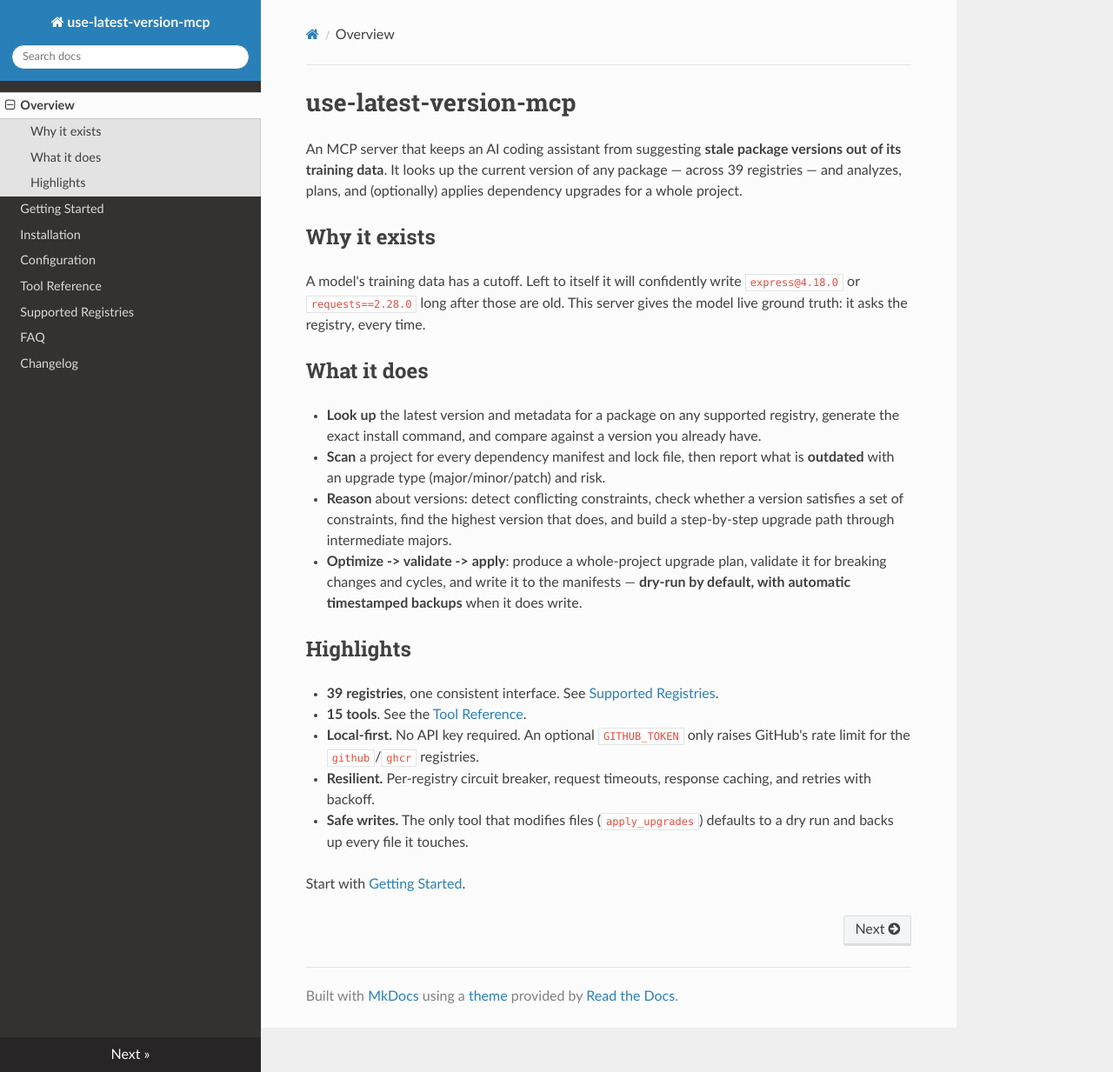
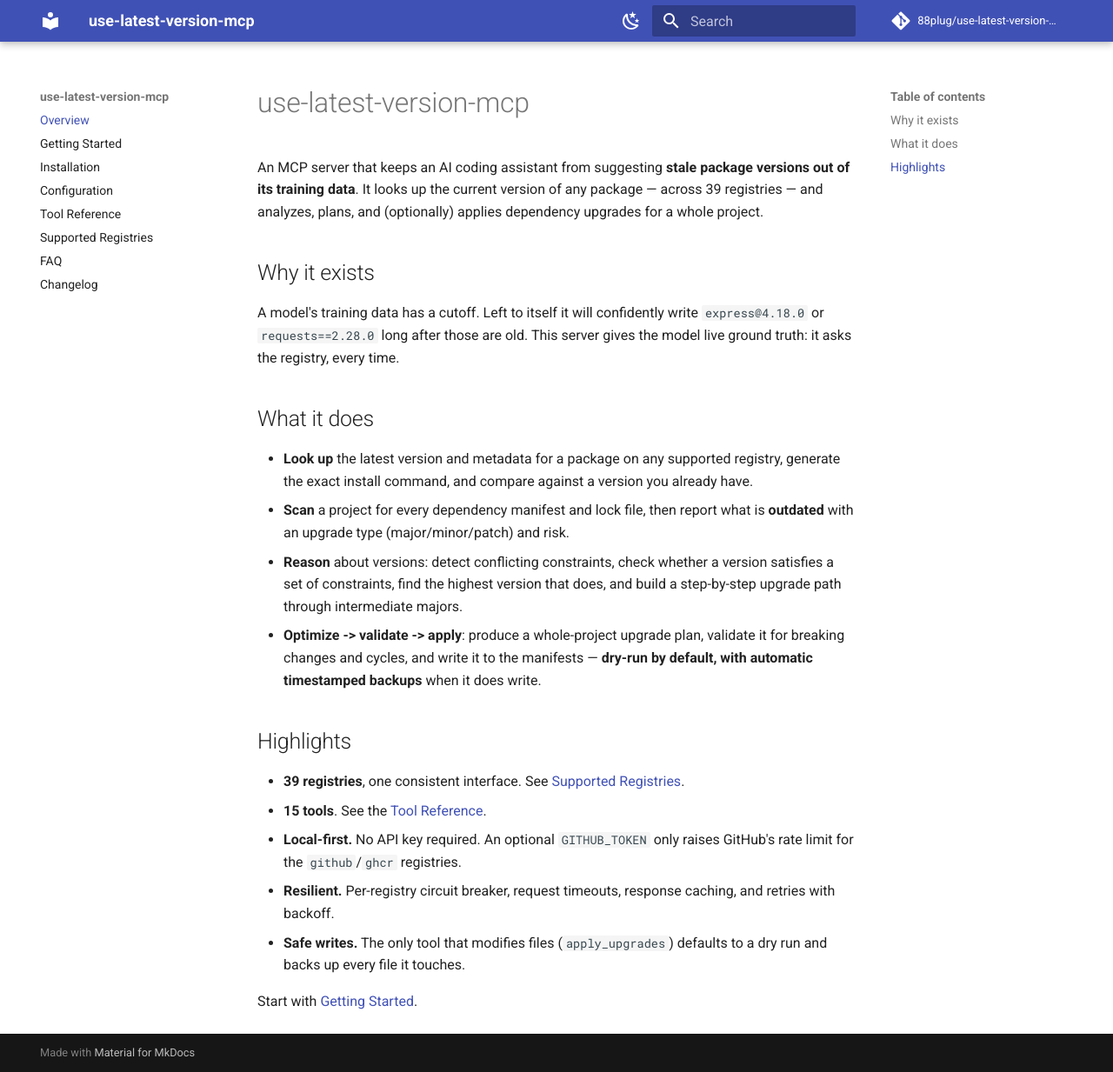
Before and after one commit to 88plug/use-latest-version-mcp, an MkDocs documentation site: the page built from docs/index.md, in a window 1280 px wide and 1233 px high. Shown: the whole window at 87% size. Built offline with MkDocs 1.6.1 and Material for MkDocs 9.7.7, drawn with Linux system fonts in a browser that asks for light colours; nearby versions of some CDN libraries; comment, search, counter and statistics services are not loaded.

Commit message:
fix: full 88plug skill compliance — FSL-1.1-ALv2, main branch, CI v7/v6.2/py3.13, MkDocs, gitignore

```diff
--- a/mkdocs.yml
+++ b/mkdocs.yml
@@ -1,18 +1,43 @@
 site_name: use-latest-version-mcp
 site_description: Always-current package versions across 39 registries, plus a safe scan/optimize/validate/apply upgrade pipeline, as an MCP server.
 site_author: 88plug
+site_url: https://88plug.github.io/use-latest-version-mcp/
+repo_url: https://github.com/88plug/use-latest-version-mcp
+repo_name: 88plug/use-latest-version-mcp
+edit_uri: edit/main/docs/
 use_directory_urls: true
 strict: true
 
 theme:
-  name: readthedocs
+  name: material
+  features:
+    - navigation.sections
+    - navigation.top
+    - navigation.instant
+    - content.code.copy
+    - search.suggest
+  palette:
+    - media: "(prefers-color-scheme: light)"
+      scheme: default
+      toggle:
+        icon: material/weather-night
+        name: Switch to dark mode
+    - media: "(prefers-color-scheme: dark)"
+      scheme: slate
+      toggle:
+        icon: material/weather-sunny
+        name: Switch to light mode
 
 markdown_extensions:
   - admonition
   - attr_list
+  - md_in_html
   - def_list
   - footnotes
   - tables
+  - pymdownx.highlight
+  - pymdownx.superfences
+  - pymdownx.details
   - toc:
       permalink: true
 
```
Also changed, not shown: CHANGELOG.md (+1 -1 lines), README.md (+4 -5 lines), 7 other files.
